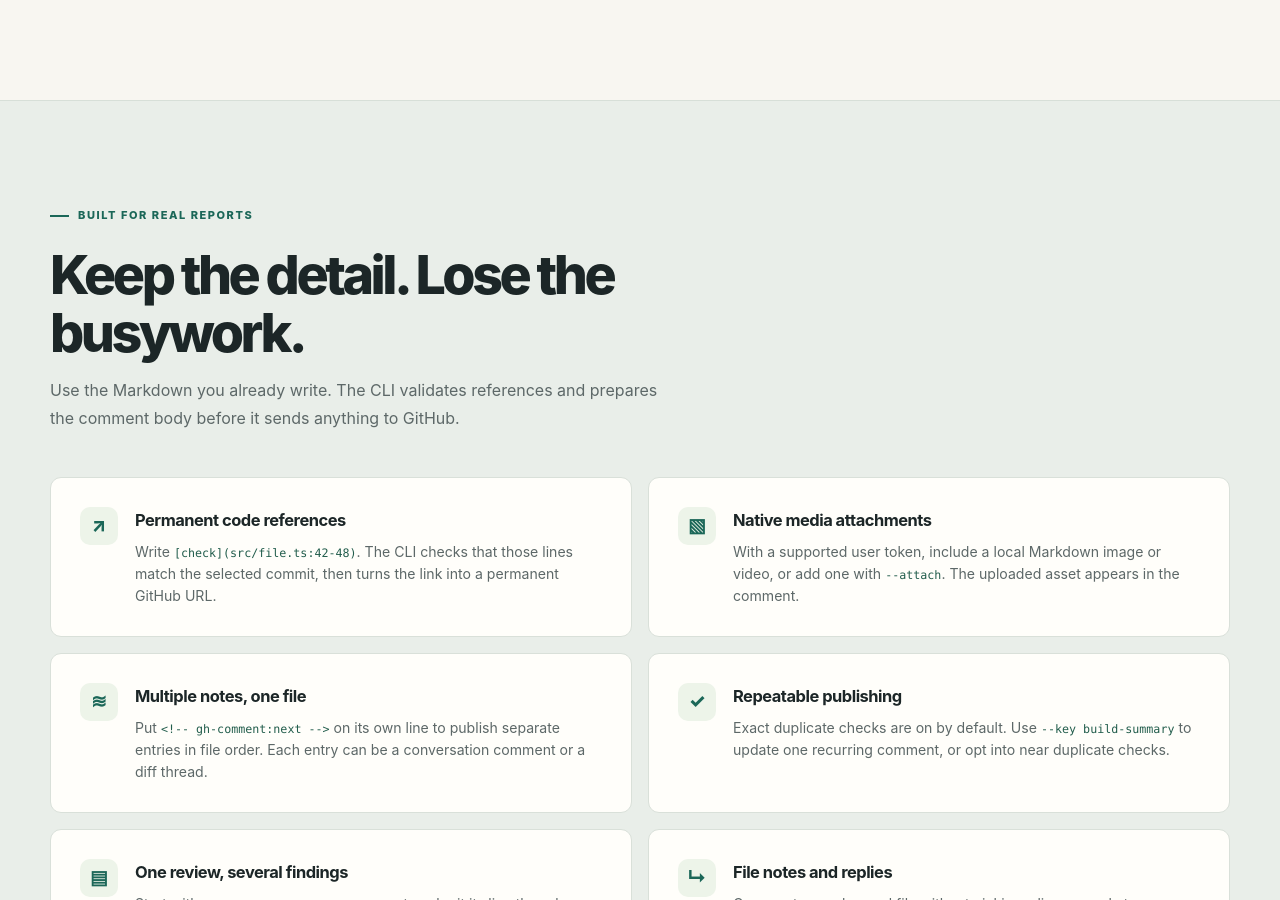
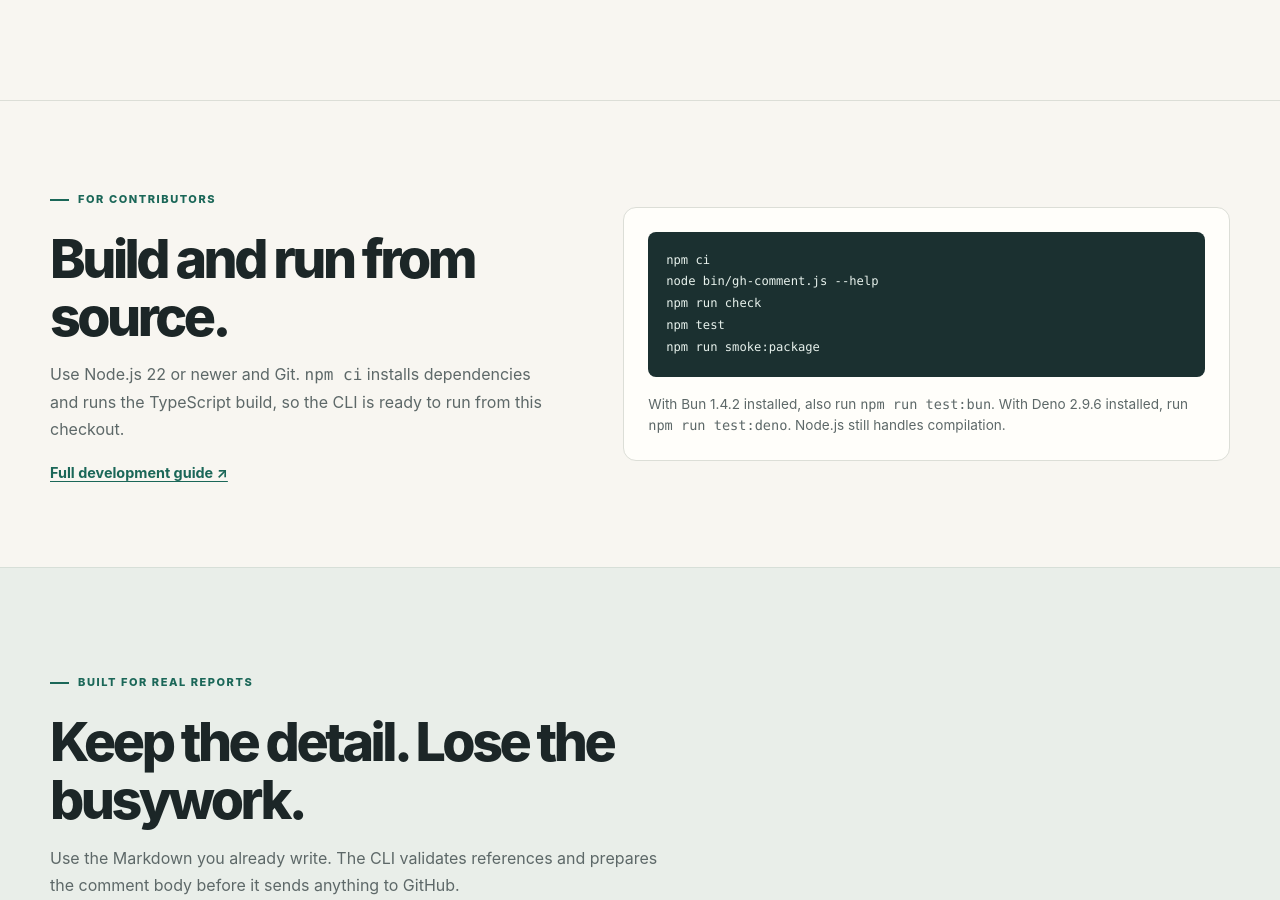
Before and after one commit to aaronS7/github-comment-cli, a website: page docs/index.html in a window 1280 px wide. Shown: the part 1903-2803 px from the top of the page. Drawn offline with Linux system fonts and the light colour scheme.

Commit message:
fix: address TypeScript migration review feedback

```diff
--- a/docs/index.html
+++ b/docs/index.html
@@ -97,6 +97,12 @@
     .callout strong { white-space: nowrap; color: #9b431f; font-size: .79rem; text-transform: uppercase; letter-spacing: .08em; }
     .callout p { margin: 0; color: #58615d; font-size: .84rem; }
     .callout code { color: #234c42; }
+    .source-section { padding: 82px 0; border-top: 1px solid var(--line); }
+    .source-grid { display: grid; grid-template-columns: minmax(0, .9fr) minmax(0, 1.1fr); gap: clamp(28px, 6vw, 78px); align-items: center; }
+    .source-section .section-heading { margin: 0; }
+    .source-section .text-link { display: inline-block; margin-top: 19px; color: var(--green); }
+    .source-commands { padding: 24px; border: 1px solid var(--line); border-radius: 13px; background: var(--surface); }
+    .source-commands p { margin: 17px 0 0; color: var(--muted); font-size: .85rem; }
     .features-section { padding: 98px 0; background: #e9eee9; border-block: 1px solid #d7dfd8; }
     .feature-grid { display: grid; grid-template-columns: repeat(2, 1fr); gap: 16px; }
     .feature { display: grid; grid-template-columns: 39px 1fr; gap: 16px; padding: 29px; border-radius: 11px; background: #fffefa; border: 1px solid #d9e0d9; }
@@ -165,7 +171,7 @@
     .footer-inner p { margin: 0; }
     .footer-inner a { color: #e2eee9; }
     @media (max-width: 920px) {
-      .hero-grid, .example-grid, .showcase-footer { grid-template-columns: 1fr; }
+      .hero-grid, .example-grid, .showcase-footer, .source-grid { grid-template-columns: 1fr; }
       .hero { padding-bottom: 72px; }
       .hero-copy { max-width: 640px; }
       .demo { max-width: 650px; transform: none; }
@@ -188,7 +194,7 @@
       .principle-grid, .feature-grid { grid-template-columns: 1fr; }
       .principle, .principle + .principle { padding: 18px 0; border-left: 0; }
       .principle + .principle { border-top: 1px solid var(--line); }
-      .section, .features-section, .showcase-section, .example-section { padding: 68px 0; }
+      .section, .features-section, .showcase-section, .example-section, .source-section { padding: 68px 0; }
       .showcase-grid { grid-template-columns: 1fr; }
       .showcase-copy { padding: 21px; }
       .showcase-code { min-height: 0; }
@@ -291,6 +297,27 @@ gh-comment post review.md --pr 123</pre>
           </article>
         </div>
         <div class="callout"><strong>Before posting</strong><p>Commit and push the referenced code so it matches the PR head. For authenticated access, use <code>gh auth login</code>, <code>GH_TOKEN</code>, or <code>GITHUB_TOKEN</code>. The included GitHub App helper can mint a token for a bot identity; the README covers its optional setup page. Posting and the default dry run need authentication.</p></div>
+      </div>
+    </section>
+
+    <section class="source-section" id="development" aria-labelledby="development-heading">
+      <div class="wrap source-grid">
+        <div>
+          <div class="section-heading">
+            <p class="eyebrow">For contributors</p>
+            <h2 id="development-heading">Build and run from source.</h2>
+            <p>Use Node.js 22 or newer and Git. <code>npm ci</code> installs dependencies and runs the TypeScript build, so the CLI is ready to run from this checkout.</p>
+          </div>
+          <a class="text-link" href="https://github.com/aaronS7/github-comment-cli#development">Full development guide ↗</a>
+        </div>
+        <div class="source-commands">
+          <pre class="code-block">npm ci
+node bin/gh-comment.js --help
+npm run check
+npm test
+npm run smoke:package</pre>
+          <p>With Bun 1.4.2 installed, also run <code>npm run test:bun</code>. With Deno 2.9.6 installed, run <code>npm run test:deno</code>. Node.js still handles compilation.</p>
+        </div>
       </div>
     </section>
 
--- a/examples/github-actions.yml
+++ b/examples/github-actions.yml
@@ -36,7 +36,6 @@ jobs:
           node-version: 24
           package-manager-cache: false
       - run: npm ci
-      - run: npm run build
       - name: Install CLI from this source checkout
         run: npm install --global .
       - name: Preview report
--- a/tsconfig.json
+++ b/tsconfig.json
@@ -14,7 +14,8 @@
     "lib": ["ES2022", "ESNext.Array", "DOM"],
     "types": ["node"],
     "declaration": true,
-    "sourceMap": true
+    "sourceMap": true,
+    "inlineSources": true
   },
   "include": ["src/**/*.ts", "test/**/*.ts", "mint-app-token.ts", "config-ui-server.ts", "tools/**/*.ts"],
   "exclude": ["build", "dist", "node_modules"]
```
Also changed, not shown: .agents/skills/github-comment-cli/SKILL.md, README.md.
